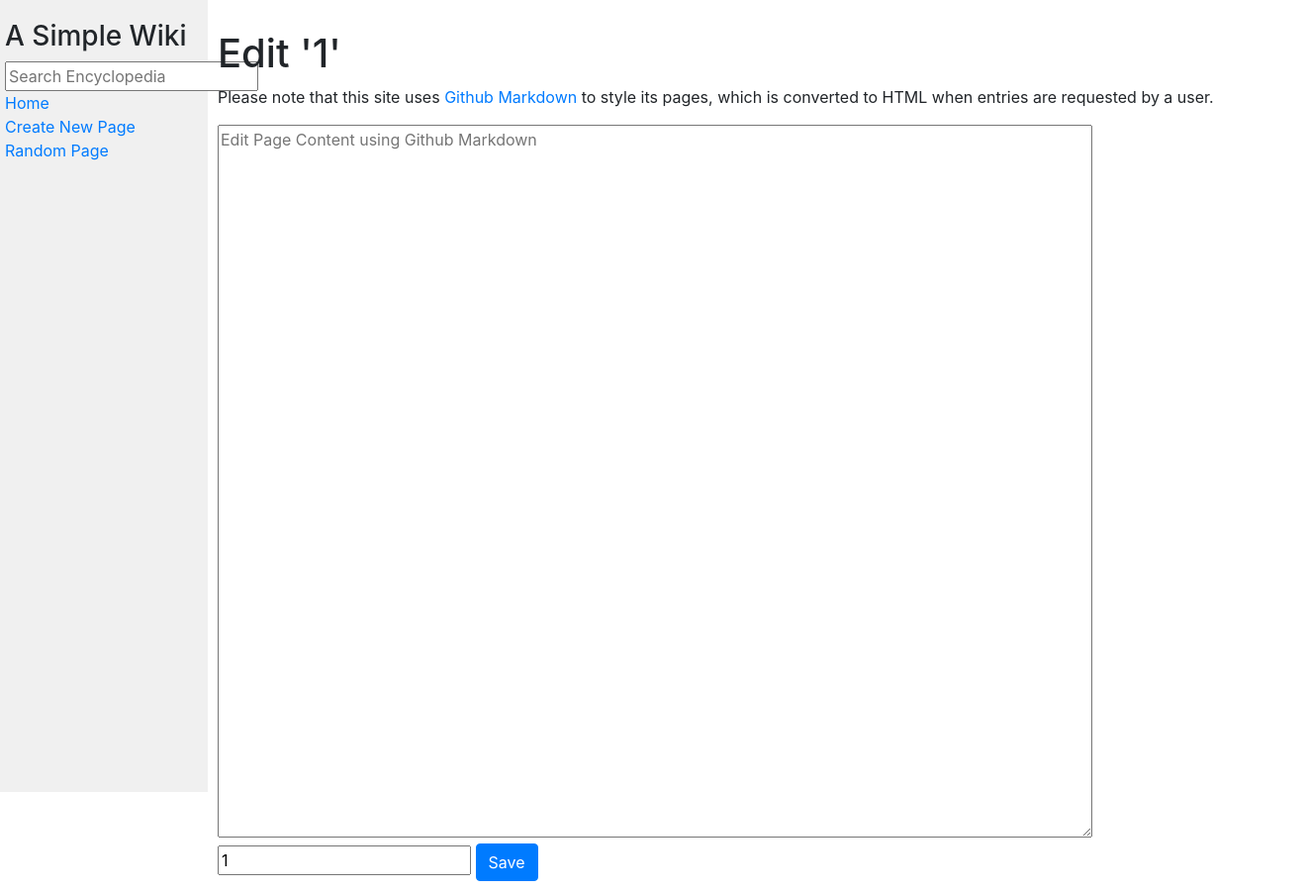
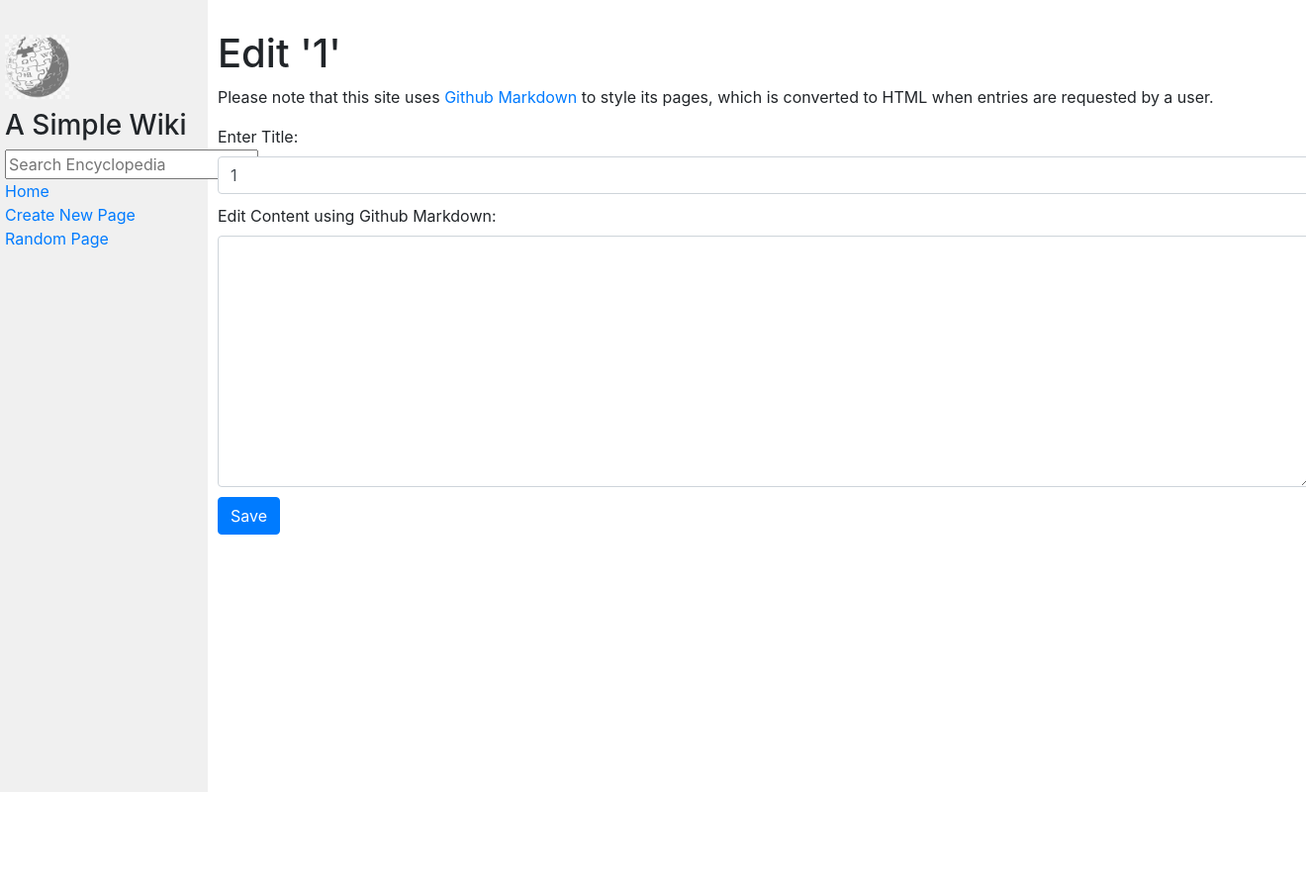
Before and after one commit to ronaakk/Wiki, a Django app: page /edit/1 in a window 1320 px wide; the page is wider, and only the part inside the window is pictured. Shown: that part at 99% size. After the commit the page ends 800 px from the top of that part, so only its background shows below. Run offline with Django 3.2, Linux system fonts and the light colour scheme; some libraries are stand-ins or nearby versions.

Commit message:
Bootstrap styles applied to make forms nicer, project complete

```diff
--- a/wiki:Project1/encyclopedia/templates/encyclopedia/edit.html
+++ b/wiki:Project1/encyclopedia/templates/encyclopedia/edit.html
@@ -12,21 +12,11 @@
         </a>
         to style its pages, which is converted to HTML when entries are requested by a user.</p>
 
-
-    {% comment %} <!-- To display the success message -->
-    {% if messages %}
-    <ul class="messages">
-        {% for message in messages %}
-        <li
-        {% if message.tags %} class="{{ message.tags }}"{% endif %}> {{ message }}
-        </li>
-        {% endfor %}
-    </ul>
-    {% endif %} {% endcomment %}
-
-    <form action= "{% url 'encyclopedia:edit' title %}" method="POST">
-        {% csrf_token %}
-        {{edit_form}}
-        <button type="submit" class="btn btn-primary">Save</button>
-    </form>
+    <div class="mb-3">
+        <form action= "{% url 'encyclopedia:edit' title %}" method="POST">
+            {% csrf_token %}
+            {{edit_form}}
+            <button type="submit" class="btn btn-primary">Save</button>
+        </form>
+    </div>
 {% endblock body %}
--- a/wiki:Project1/encyclopedia/templates/encyclopedia/layout.html
+++ b/wiki:Project1/encyclopedia/templates/encyclopedia/layout.html
@@ -11,7 +11,15 @@
     <body>
         <div class="row">
             <div class="sidebar col-lg-2 col-md-3">
+                <div class="overall-layout">
+                    <div class="logo-section" style="margin-top: 15px; display: flex; justify-content: center; flex-direction: column;">
+                        <img
+                        src="{% static 'encyclopedia/media/logo.png' %}"
+                        alt="Wikipedia logo"
+                        class="wiki-logo"
+                        style= "width: 35%; opacity: 0.5; display: flex; align-items: center; justify-content: center; margin-bottom: 10px">
                         <h3>A Simple Wiki</h3>
+                    </div>
                     <form action= "{% url 'encyclopedia:search' %}" method="POST">
                         {% csrf_token %}
                         {{ search_form }}
@@ -28,6 +36,7 @@
                     {% block nav %}
                     {% endblock %}
                 </div>
+            </div>
             <div class="main col-lg-10 col-md-9">
                 {% block body %}
                 {% endblock %}
--- a/wiki:Project1/encyclopedia/views.py
+++ b/wiki:Project1/encyclopedia/views.py
@@ -72,11 +72,10 @@ def search(request):
 
 # Making a new page form
 class NewPageForm(forms.Form):
-    title = forms.CharField(label='', min_length=2, widget=forms.TextInput(attrs={
-        "placeholder": "Page Title"}))
-    content = forms.CharField(label='', widget=forms.Textarea(attrs={
-        "placeholder": "Enter Page Content using Github Markdown"
-    }))
+    title = forms.CharField(label='Enter Title', min_length=2, widget=forms.TextInput(
+        attrs={"class": "form-control", "style": "margin-bottom: 10px"}))
+    content = forms.CharField(label='Enter Content using Github Markdown', widget=forms.Textarea(
+        attrs={"class": "form-control", "style": "margin-bottom: 10px"}))
 
 
 def create(request):
@@ -125,11 +124,10 @@ def create(request):
 # Editing a Page
 
 class EditPageForm(forms.Form):
-    content = forms.CharField(label='', widget=forms.Textarea(attrs={
-        "placeholder": "Edit Page Content using Github Markdown"
-    }))
-    title = forms.CharField(label='', min_length=2, widget=forms.TextInput(attrs={
-        "placeholder": "Page Title"}))
+    title = forms.CharField(label='Enter Title', min_length=2, widget=forms.TextInput(
+        attrs={"class": "form-control", "style": "margin-bottom: 10px"}))
+    content = forms.CharField(label='Edit Content using Github Markdown', widget=forms.Textarea(
+        attrs={"class": "form-control", "style": "margin-bottom: 10px"}))
 
 
 def edit(request, title):
@@ -156,6 +154,7 @@ def edit(request, title):
 
 # Random Page
 
+
 def get_random(request):
     # Will get the amount of entries currently present
     amount_of_entries = len(util.list_entries())
--- a/wiki:Project1/wiki/settings.py
+++ b/wiki:Project1/wiki/settings.py
@@ -119,3 +119,5 @@ USE_TZ = True
 # https://docs.djangoproject.com/en/3.0/howto/static-files/
 
 STATIC_URL = '/static/'
+
+MEDIA_URL = '/media/'
```
Also changed, not shown: wiki:Project1/encyclopedia/templates/encyclopedia/create.html (+8 -5 lines), wiki:Project1/entries/Bootstrap.md (added, +2 -0 lines), wiki:Project1/encyclopedia/static/encyclopedia/media/logo.png (added), wiki:Project1/entries/CSS.md (line endings or trailing spaces). Lines whose indentation alone changed are shown as unchanged.
